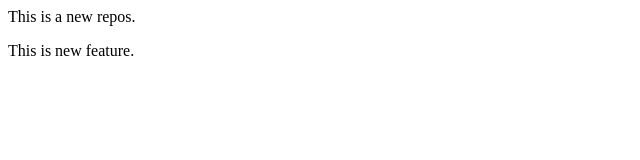
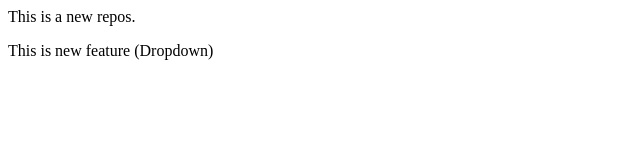
Before and after one commit to MalaRam06/Localrepo, a plain HTML site: page index.html in a window 1280 px wide. Shown: the full height of the page, 0-640 px from the left. Drawn offline with Linux system fonts and the light colour scheme.

Commit message:
add Dropdown

```diff
--- a/index.html
+++ b/index.html
@@ -1,2 +1,2 @@
 <p>This is a new repos.</p>
-<p>This is new feature.</p>
+<p>This is new feature (Dropdown)</p>
```
